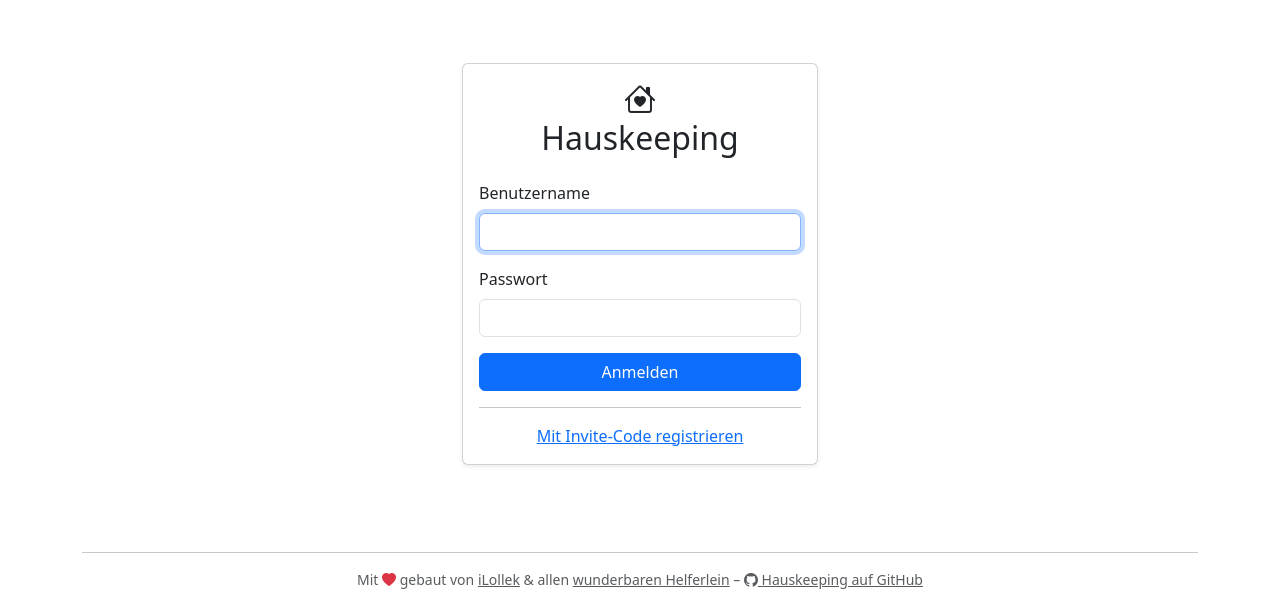
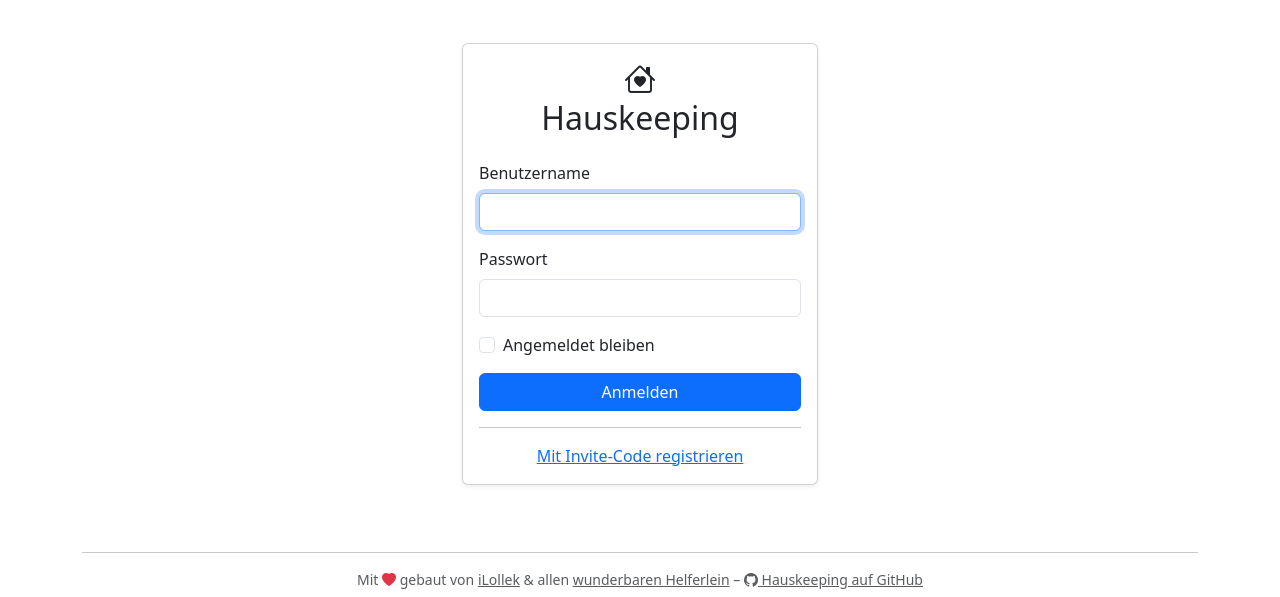
Before and after one commit to iLollek/Hauskeeping, a Flask app: page /auth/login in a window 1280 px wide. Shown: the top 597 px of the page. Run offline with Flask 3, Linux system fonts and the light colour scheme.

Commit message:
feat(auth): "angemeldet bleiben"-funktion beim login hinzufügen

```diff
--- a/src/hauskeeping/config.py
+++ b/src/hauskeeping/config.py
@@ -10,6 +10,9 @@ class Config:
     """
 
     SECRET_KEY = os.getenv("SECRET_KEY", "dev-secret-key-change-me")
+
+    # "Angemeldet bleiben"-Cookie: 30 Tage
+    REMEMBER_COOKIE_DURATION = 60 * 60 * 24 * 30  # Sekunden
 
     # Datenbank
     _db_url = os.getenv("DATABASE_URL", "sqlite:///hauskeeping.db")
--- a/src/hauskeeping/routes/auth.py
+++ b/src/hauskeeping/routes/auth.py
@@ -24,9 +24,10 @@ def login():
         username = request.form.get("username", "").strip()
         password = request.form.get("password", "")
 
+        remember = request.form.get("remember") == "on"
         user = User.query.filter_by(username=username).first()
         if user and bcrypt.check_password_hash(user.password_hash, password):
-            login_user(user)
+            login_user(user, remember=remember)
             next_page = request.args.get("next")
             return redirect(next_page or url_for("main.dashboard"))
 
--- a/src/hauskeeping/templates/auth/login.html
+++ b/src/hauskeeping/templates/auth/login.html
@@ -22,6 +22,10 @@
                         <input type="password" class="form-control" id="password" name="password"
                                required>
                     </div>
+                    <div class="mb-3 form-check">
+                        <input type="checkbox" class="form-check-input" id="remember" name="remember">
+                        <label class="form-check-label" for="remember">Angemeldet bleiben</label>
+                    </div>
                     <button type="submit" class="btn btn-primary w-100">Anmelden</button>
                 </form>
                 <hr>
```
